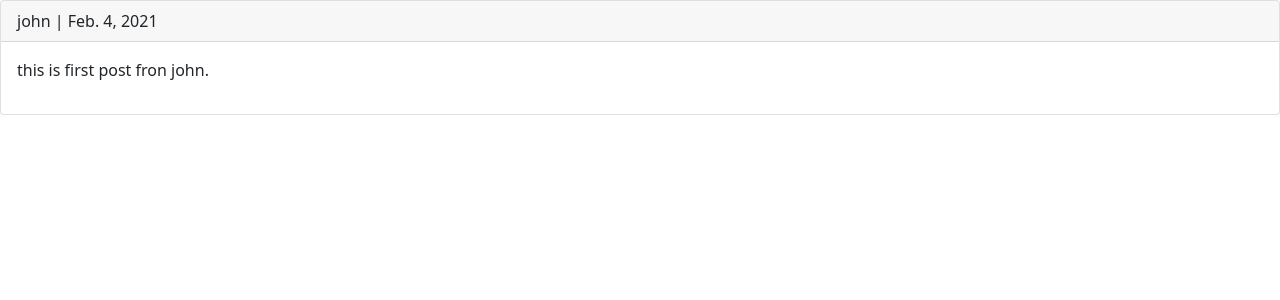
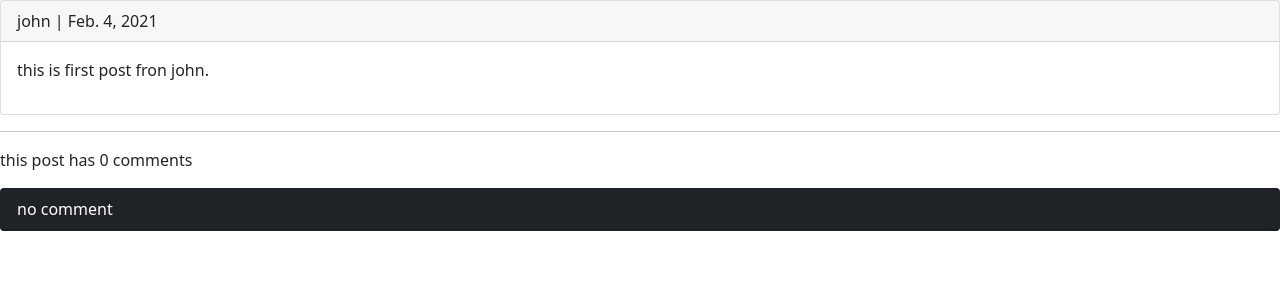
Before and after one commit to sadegh-dev/social_network, a Django app: a page that uses A/templates/posts/post_detail.html in a window 1280 px wide. Shown: the part 56-356 px from the top of the page. Run offline with Django 3.2, Linux system fonts and the light colour scheme; a user stored in the database is signed in; data comes from the database, SQL or seed files in the repository.

Commit message:
21-show comments

```diff
--- a/A/posts/views.py
+++ b/A/posts/views.py
@@ -1,5 +1,5 @@
 from django.shortcuts import render, get_object_or_404, redirect
-from .models import Post
+from .models import Post, Comment
 from .forms import AddPostForm, EditPostForm
 from django.contrib import messages
 from django.utils.text import slugify
@@ -15,7 +15,13 @@ def all_posts(request):
 def post_detail(request, year, month, day, slug):
     print(year, month, day, slug)
     post = get_object_or_404(Post, created__year = year, created__month = month, created__day = day, slug=slug)
-    context = {'post':post}
+    comments = Comment.objects.filter(post = post, is_reply = False)
+    count_comments = comments.count()
+    context = {
+        'post':post,
+        'comments': comments,
+        'count_comments' : count_comments
+    }
     return render(request, 'posts/post_detail.html', context)
 
 
--- a/A/templates/posts/post_detail.html
+++ b/A/templates/posts/post_detail.html
@@ -7,8 +7,20 @@
         <a href="{% url 'posts:post_delete' post.user.id  post.id %}">Delete post</a>
         <a href="{% url 'posts:post_edit' post.user.id  post.id %}">Edit post</a>
     {% endif %}
-    <div class="card">
+    <div class="card ">
         <p class="card-header">{{ post.user }} | {{ post.created|date }}</p>
         <p class="card-body">{{ post.body }}</p>
     </div>
+    <hr />
+    <p>this post has {{ count_comments }} comments</p>
+    {% for comment in comments %}
+        <div class="card bg-dark text-white">
+            <p class="card-header">{{ comment.user }}</p>
+            <p class="card-header">{{ comment.body }}</p>
+        </div>
+    {% empty %}
+        <div class="card bg-dark text-white">
+            <p class="card-header"> no comment </p>
+        </div>
+    {% endfor %}
 {% endblock %}
```
